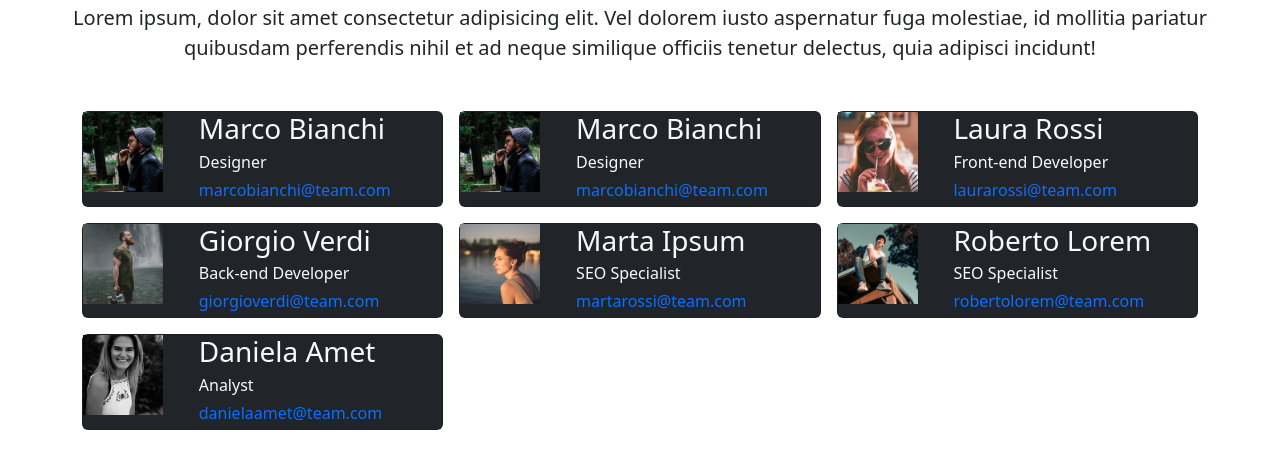
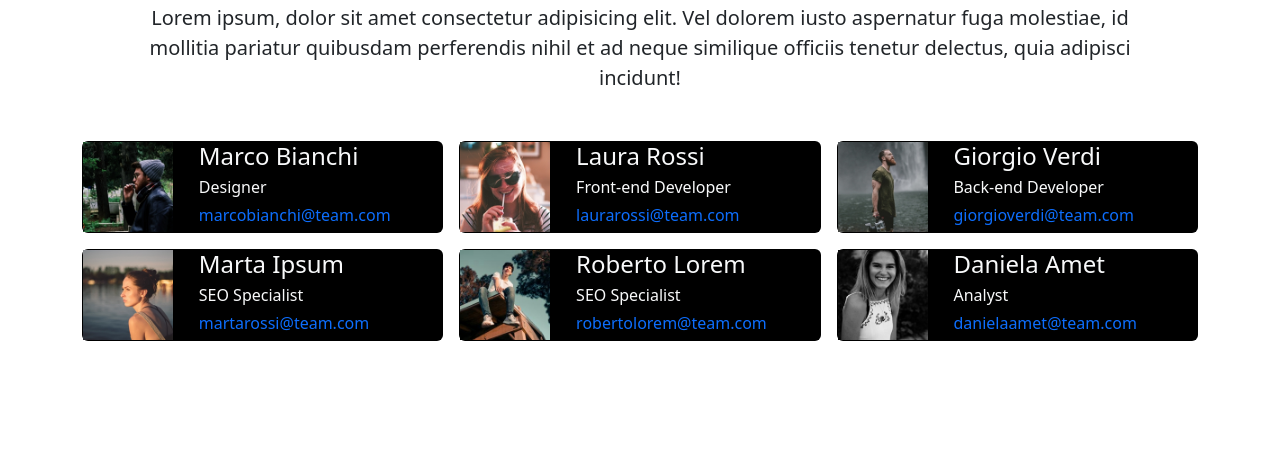
Before and after one commit to EmilioDeChiara3388/js-our-team, a plain HTML site: page index.html in a window 1280 px wide. Shown: the part 101-570 px from the top of the page. Drawn offline with nearby package versions, Linux system fonts and the light colour scheme.

Commit message:
fix: layout and style

```diff
--- a/assets/script.js
+++ b/assets/script.js
@@ -52,13 +52,13 @@ for (let i = 0; i < teamMembers.length; i++) {
   let { name, role, email, img } = teamMember;
   let markup = `
       <div class="col-4">
-        <div class="card bg-dark text-light">
+        <div class="card bg-black text-light">
           <div class="row">
-            <div class="col 3">
+            <div class="col 3 py-0">
               <img src="${img}" alt="" class="member-pic">
             </div>
-            <div class="col-8 p-0 align-center">
-              <h3 class="mb-1">${name}</h3>
+            <div class="col-8 p-0 align-middle">
+              <h3 class="mb-1 fs-4">${name}</h3>
               <p class="mb-1">${role}</p>
               <p class="text-primary mb-1">${email}</p>
             </div>
--- a/assets/style.css
+++ b/assets/style.css
@@ -1,3 +1,3 @@
 .member-pic{
-    width: 80px;
+    width: 90px;
 }
--- a/index.html
+++ b/index.html
@@ -18,28 +18,14 @@
         <!-- place navbar here -->
     </header>
     <main>
-        <div class="text-center m-5">
-            <h1 class="text-danger">Meet our Team</h1>
-            <p class="fs-5">Lorem ipsum, dolor sit amet consectetur adipisicing elit. Vel dolorem iusto aspernatur fuga
-                molestiae, id mollitia pariatur quibusdam perferendis nihil et ad neque similique officiis tenetur
-                delectus, quia adipisci incidunt!</p>
-        </div>
         <div class="container">
+            <div class="text-center m-5">
+                <h1 class="text-danger">Meet our Team</h1>
+                <p class="fs-5">Lorem ipsum, dolor sit amet consectetur adipisicing elit. Vel dolorem iusto aspernatur fuga
+                    molestiae, id mollitia pariatur quibusdam perferendis nihil et ad neque similique officiis tenetur
+                    delectus, quia adipisci incidunt!</p>
+            </div>
             <div class="row g-3 members">
-                <div class="col-4">
-                    <div class="card bg-dark text-light">
-                        <div class="row">
-                            <div class="col 3">
-                                <img src="./assets/img/male1.png" alt="" class="member-pic">
-                            </div>
-                            <div class="col-8 p-0 align-center">
-                                <h3 class="mb-1">Marco Bianchi</h3>
-                                <p class="mb-1">Designer</p>
-                                <p class="text-primary mb-1">marcobianchi@team.com</p>
-                            </div>
-                        </div>
-                    </div>
-                </div>
             </div>
         </div>
     </main>
```
